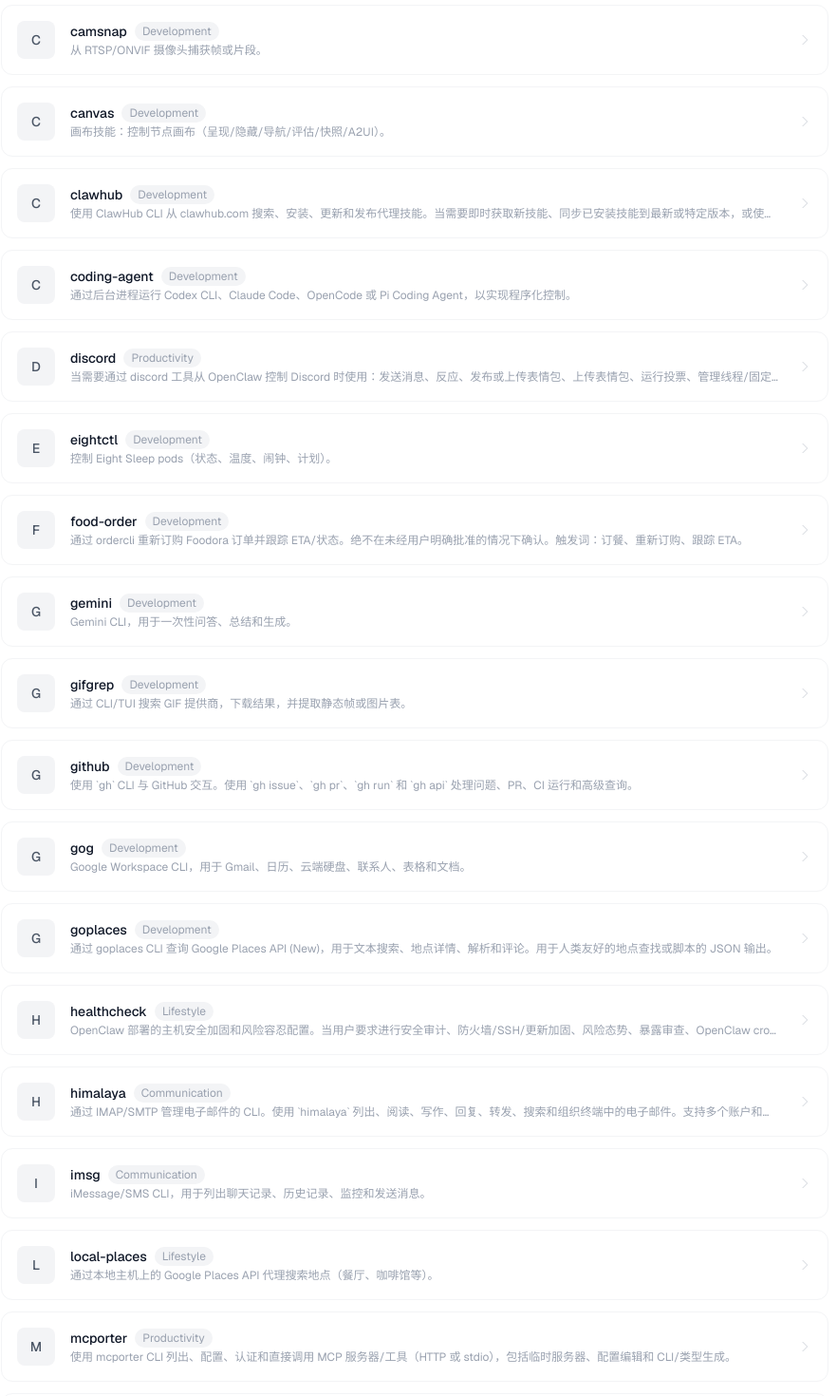
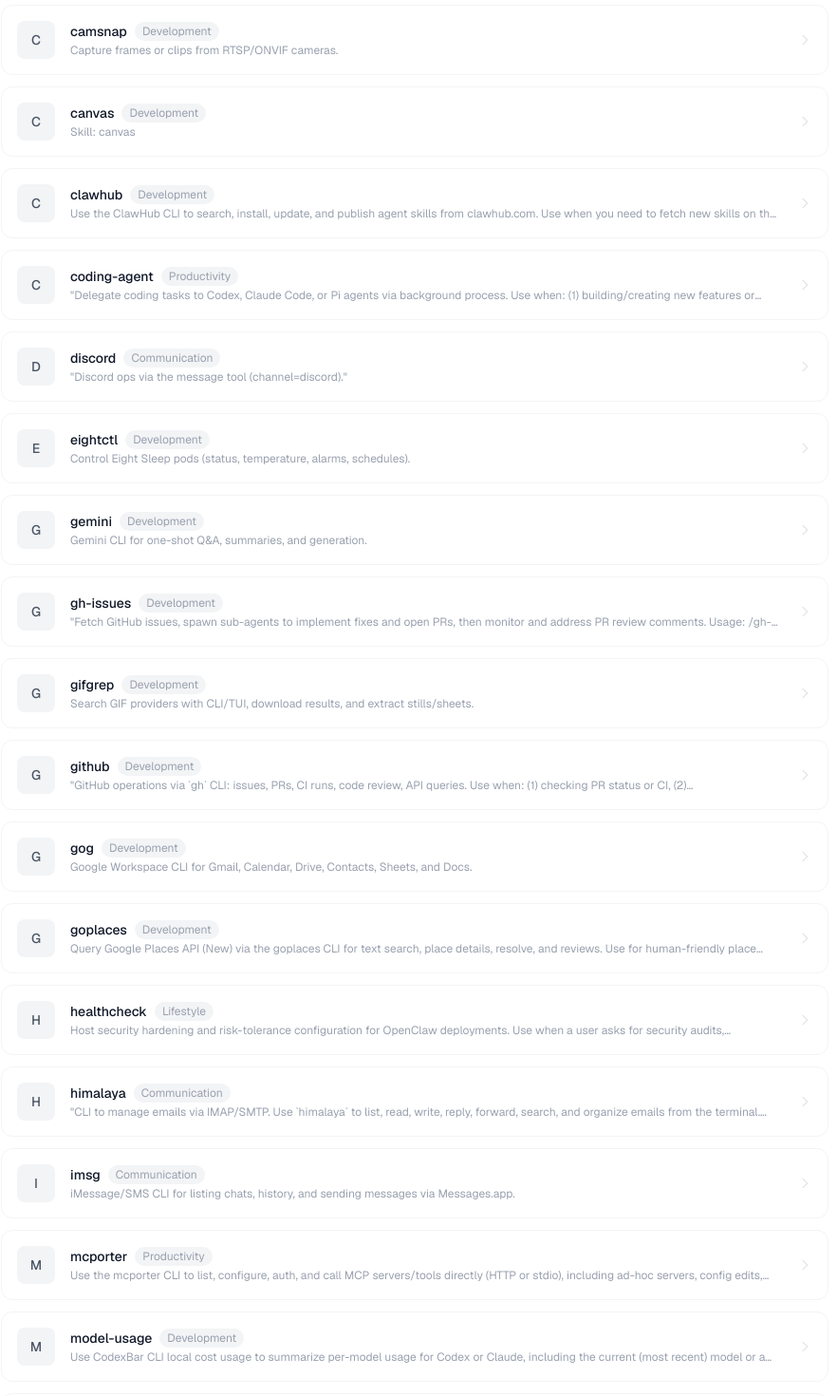
Before and after one commit to huangqianqian120/skillslibrary, a Next.js app: page / in a window 1280 px wide. Shown: the part 960-2430 px from the top of the page at 95% size, without its empty margins (319-1201 px from the left). Built offline with nearby package versions, Linux system fonts and the light colour scheme; no server answers.

Commit message:
fix: add missing subtitle for generate step

```diff
--- a/app/create/page.tsx
+++ b/app/create/page.tsx
@@ -42,6 +42,7 @@
   },
   generate: {
     title: '生成结果',
+    subtitle: '',
     generating: 'AI 正在生成 Skill...',
   },
   success: {
--- a/data/skills.ts
+++ b/data/skills.ts
@@ -7,62 +7,58 @@
 }
 
 export const skills: Skill[] = [
-  { id: '1password', name: '1password', description: '通过 1Password CLI (op) 进行设置和使用。适用于安装 CLI、启用桌面应用集成、登录（单账户或多账户）或通过 op 读取/注入/运行密钥。', category: 'Development' },
-  { id: 'apple-notes', name: 'apple-notes', description: '在 macOS 上通过 `memo` CLI 管理 Apple 备忘录（创建、查看、编辑、删除、搜索、移动和导出）。当用户要求添加备忘录、列出备忘录、搜索备忘录或管理备忘录文件夹时使用。', category: 'Productivity' },
-  { id: 'apple-reminders', name: 'apple-reminders', description: '在 macOS 上通过 `remindctl` CLI 管理 Apple 提醒事项（列出、添加、编辑、完成、删除）。支持列表、日期过滤和 JSON/纯文本输出。', category: 'Productivity' },
-  { id: 'bear-notes', name: 'bear-notes', description: '通过 grizzly CLI 创建、搜索和管理 Bear 备忘录。', category: 'Productivity' },
-  { id: 'blogwatcher', name: 'blogwatcher', description: '使用 blogwatcher CLI 监控博客和 RSS/Atom 订阅的更新。', category: 'Development' },
-  { id: 'blucli', name: 'blucli', description: 'BluOS CLI (blu)，用于发现、播放、分组和音量控制。', category: 'Development' },
-  { id: 'bluebubbles', name: 'bluebubbles', description: '当需要通过 BlueBubbles 发送或管理 iMessage 时使用（推荐 iMessage 集成）。调用通过通用消息工具执行，channel="bluebubbles"。', category: 'Communication' },
-  { id: 'camsnap', name: 'camsnap', description: '从 RTSP/ONVIF 摄像头捕获帧或片段。', category: 'Development' },
-  { id: 'canvas', name: 'canvas', description: '画布技能：控制节点画布（呈现/隐藏/导航/评估/快照/A2UI）。', category: 'Development' },
-  { id: 'clawhub', name: 'clawhub', description: '使用 ClawHub CLI 从 clawhub.com 搜索、安装、更新和发布代理技能。当需要即时获取新技能、同步已安装技能到最新或特定版本，或使用 npm 安装的 clawhub CLI 发布新的/更新的技能文件夹时使用。', category: 'Development' },
-  { id: 'coding-agent', name: 'coding-agent', description: '通过后台进程运行 Codex CLI、Claude Code、OpenCode 或 Pi Coding Agent，以实现程序化控制。', category: 'Development' },
-  { id: 'discord', name: 'discord', description: '当需要通过 discord 工具从 OpenClaw 控制 Discord 时使用：发送消息、反应、发布或上传表情包、上传表情包、运行投票、管理线程/固定/搜索、创建/编辑/删除频道和分类、获取权限或成员/频道信息、设置机器人在线状态/活动，或处理 Discord DM 或频道中的审核操作。', category: 'Productivity' },
-  { id: 'eightctl', name: 'eightctl', description: '控制 Eight Sleep  pods（状态、温度、闹钟、计划）。', category: 'Development' },
-  { id: 'food-order', name: 'food-order', description: '通过 ordercli 重新订购 Foodora 订单并跟踪 ETA/状态。绝不在未经用户明确批准的情况下确认。触发词：订餐、重新订购、跟踪 ETA。', category: 'Development' },
-  { id: 'gemini', name: 'gemini', description: 'Gemini CLI，用于一次性问答、总结和生成。', category: 'Development' },
-  { id: 'gifgrep', name: 'gifgrep', description: '通过 CLI/TUI 搜索 GIF 提供商，下载结果，并提取静态帧或图片表。', category: 'Development' },
-  { id: 'github', name: 'github', description: '使用 `gh` CLI 与 GitHub 交互。使用 `gh issue`、`gh pr`、`gh run` 和 `gh api` 处理问题、PR、CI 运行和高级查询。', category: 'Development' },
-  { id: 'gog', name: 'gog', description: 'Google Workspace CLI，用于 Gmail、日历、云端硬盘、联系人、表格和文档。', category: 'Development' },
-  { id: 'goplaces', name: 'goplaces', description: '通过 goplaces CLI 查询 Google Places API (New)，用于文本搜索、地点详情、解析和评论。用于人类友好的地点查找或脚本的 JSON 输出。', category: 'Development' },
-  { id: 'healthcheck', name: 'healthcheck', description: 'OpenClaw 部署的主机安全加固和风险容忍配置。当用户要求进行安全审计、防火墙/SSH/更新加固、风险态势、暴露审查、OpenClaw cron 定时任务或检查运行 OpenClaw 的机器（笔记本电脑、工作站、Pi、VPS）上的版本状态时使用。', category: 'Lifestyle' },
-  { id: 'himalaya', name: 'himalaya', description: '通过 IMAP/SMTP 管理电子邮件的 CLI。使用 `himalaya` 列出、阅读、写作、回复、转发、搜索和组织终端中的电子邮件。支持多个账户和 MML（MIME 元语言）消息撰写。', category: 'Communication' },
-  { id: 'imsg', name: 'imsg', description: 'iMessage/SMS CLI，用于列出聊天记录、历史记录、监控和发送消息。', category: 'Communication' },
-  { id: 'local-places', name: 'local-places', description: '通过本地主机上的 Google Places API 代理搜索地点（餐厅、咖啡馆等）。', category: 'Lifestyle' },
-  { id: 'mcporter', name: 'mcporter', description: '使用 mcporter CLI 列出、配置、认证和直接调用 MCP 服务器/工具（HTTP 或 stdio），包括临时服务器、配置编辑和 CLI/类型生成。', category: 'Productivity' },
-  { id: 'model-usage', name: 'model-usage', description: '使用 CodexBar CLI 本地成本使用情况来总结 Codex 或 Claude 的每个模型使用情况，包括当前（最近）的模型或完整的模型分解。当被要求从 codexbar 获取模型级别的使用/成本数据，或需要一个来自 codexbar cost JSON 的可脚本化的每个模型摘要时触发。', category: 'Development' },
-  { id: 'nano-banana-pro', name: 'nano-banana-pro', description: '通过 Gemini 3 Pro Image (Nano Banana Pro) 生成或编辑图像。', category: 'Productivity' },
-  { id: 'nano-pdf', name: 'nano-pdf', description: '使用自然语言指令编辑 PDF，通过 nano-pdf CLI。', category: 'Productivity' },
-  { id: 'notion', name: 'notion', description: 'Notion API，用于创建和管理页面、数据库和块。', category: 'Development' },
-  { id: 'obsidian', name: 'obsidian', description: '使用 obsidian-cli 处理 Obsidian 保险库（纯 Markdown 笔记）并进行自动化。', category: 'Productivity' },
-  { id: 'openai-image-gen', name: 'openai-image-gen', description: '通过 OpenAI Images API 批量生成图像。随机提示词采样器 + `index.html` 画廊。', category: 'Media' },
-  { id: 'openai-whisper-api', name: 'openai-whisper-api', description: '通过 OpenAI Audio Transcriptions API (Whisper) 转录音频。', category: 'Media' },
-  { id: 'openai-whisper', name: 'openai-whisper', description: '使用 Whisper CLI 进行本地语音转文本（无需 API 密钥）。', category: 'Development' },
-  { id: 'openhue', name: 'openhue', description: '通过 OpenHue CLI 控制飞利浦 Hue 灯/场景。', category: 'Development' },
-  { id: 'oracle', name: 'oracle', description: '使用 oracle CLI 的最佳实践（提示词 + 文件捆绑、引擎、会话和文件附件模式）。', category: 'Development' },
-  { id: 'ordercli', name: 'ordercli', description: '仅限 Foodora 的 CLI，用于检查过去的订单和活跃订单状态（Deliveroo 开发中）。', category: 'Development' },
-  { id: 'peekaboo', name: 'peekaboo', description: '使用 Peekaboo CLI 捕获和自动化 macOS 界面。', category: 'Development' },
-  { id: 'sag', name: 'sag', description: 'ElevenLabs 文本转语音，具有 mac 风格的 say UX。', category: 'Media' },
-  { id: 'session-logs', name: 'session-logs', description: '使用 jq 搜索和分析您自己的会话日志（旧对话/父对话）。', category: 'Development' },
-  { id: 'sherpa-onnx-tts', name: 'sherpa-onnx-tts', description: '通过 sherpa-onnx 进行本地文本转语音（离线，无需云端）。', category: 'Media' },
-  { id: 'skill-creator', name: 'skill-creator', description: '创建或更新 AgentSkills。当设计、结构化或打包带有脚本、引用和资产的技能时使用。', category: 'Development' },
-  { id: 'slack', name: 'slack', description: '当需要通过 slack 工具从 OpenClaw 控制 Slack 时使用，包括在 Slack 频道或 DM 中对消息做出反应或固定/取消固定项目。', category: 'Communication' },
-  { id: 'songsee', name: 'songsee', description: '使用 songsee CLI 从音频生成频谱图和特征面板可视化。', category: 'Development' },
-  { id: 'sonoscli', name: 'sonoscli', description: '控制 Sonos 音箱（发现/状态/播放/音量/分组）。', category: 'Development' },
-  { id: 'spotify-player', name: 'spotify-player', description: '终端 Spotify 播放/搜索 via spogo（首选）或 spotify_player。', category: 'Media' },
-  { id: 'summarize', name: 'summarize', description: '从 URL、播客和本地文件总结或提取文本/转录本（是"转录这个 YouTube/视频"的绝佳备选）。', category: 'Media' },
-  { id: 'things-mac', name: 'things-mac', description: '在 macOS 上通过 `things` CLI 管理 Things 3（通过 URL 方案添加/更新项目和待办事项；从本地 Things 数据库读取/搜索/列出）。当用户要求向 Things 添加任务、列出收件箱/今天/即将到来、搜索任务或检查项目/区域/标签时使用。', category: 'Development' },
-  { id: 'tmux', name: 'tmux', description: '远程控制 tmux 会话，通过发送击键和抓取窗格输出来实现交互式 CLI。', category: 'Development' },
-  { id: 'trello', name: 'trello', description: '通过 Trello REST API 管理 Trello 看板、列表和卡片。', category: 'Productivity' },
-  { id: 'video-frames', name: 'video-frames', description: '使用 ffmpeg 从视频中提取帧或短片段。', category: 'Development' },
-  { id: 'voice-call', name: 'voice-call', description: '通过 OpenClaw voice-call 插件启动语音通话。', category: 'Communication' },
-  { id: 'wacli', name: 'wacli', description: '通过 wacli CLI 向他人发送 WhatsApp 消息或搜索/同步 WhatsApp 历史记录（不用于普通用户聊天）。', category: 'Communication' },
-  { id: 'weather', name: 'weather', description: '获取当前天气和预报（无需 API 密钥）。', category: 'Lifestyle' },
-  { id: 'bmap-jsapi-gl', name: 'bmap-jsapi-gl', description: '百度地图 JSAPI WebGL (BMapGL) 开发指南：地图初始化、覆盖物、事件、图层、路径规划、地理编码等。适用于2D/2.5D地图开发。', category: 'Development' },
-  { id: 'bmap-jsapi-three', name: 'bmap-jsapi-three', description: '百度地图 JSAPI Three (MapVThree)：基于 three.js 的二三维一体化地图可视化库，支持 3D 模型加载、地理数据可视化、测量编辑、环境渲染等。', category: 'Development' },
-  { id: 'jsapi-ui-kit', name: 'jsapi-ui-kit', description: '百度地图轻量级 UI 组件库 (@baidumap/jsapi-ui-kit)，提供 PlaceSearch（地点搜索）和 PlaceDetail（POI 详情展示）组件。', category: 'Development' },
-  { id: 'skills-library', name: 'skills-library', description: '浏览和管理 OpenClaw 代理技能库。查看所有可用技能、按场景和分类筛选、从 GitHub 同步最新技能。', category: 'Productivity' }
+  { id: '1password', name: '1password', description: 'Set up and use 1Password CLI (op). Use when installing the CLI, enabling desktop app integration, signing in (single or multi-account), or reading/injecting/running secrets via op.', category: 'Development' },
+  { id: 'apple-notes', name: 'apple-notes', description: 'Manage Apple Notes via the `memo` CLI on macOS (create, view, edit, delete, search, move, and export notes). Use when a user asks OpenClaw to add a note, list notes, search notes, or manage note folders.', category: 'Productivity' },
+  { id: 'apple-reminders', name: 'apple-reminders', description: 'Manage Apple Reminders via remindctl CLI (list, add, edit, complete, delete). Supports lists, date filters, and JSON/plain output.', category: 'Productivity' },
+  { id: 'bear-notes', name: 'bear-notes', description: 'Create, search, and manage Bear notes via grizzly CLI.', category: 'Productivity' },
+  { id: 'blogwatcher', name: 'blogwatcher', description: 'Monitor blogs and RSS/Atom feeds for updates using the blogwatcher CLI.', category: 'Development' },
+  { id: 'blucli', name: 'blucli', description: 'BluOS CLI (blu) for discovery, playback, grouping, and volume.', category: 'Development' },
+  { id: 'bluebubbles', name: 'bluebubbles', description: 'Use when you need to send or manage iMessages via BlueBubbles (recommended iMessage integration). Calls go through the generic message tool with channel="bluebubbles".', category: 'Communication' },
+  { id: 'camsnap', name: 'camsnap', description: 'Capture frames or clips from RTSP/ONVIF cameras.', category: 'Development' },
+  { id: 'canvas', name: 'canvas', description: 'Skill: canvas', category: 'Development' },
+  { id: 'clawhub', name: 'clawhub', description: 'Use the ClawHub CLI to search, install, update, and publish agent skills from clawhub.com. Use when you need to fetch new skills on the fly, sync installed skills to latest or a specific version, or publish new/updated skill folders with the npm-installed clawhub CLI.', category: 'Development' },
+  { id: 'coding-agent', name: 'coding-agent', description: '"Delegate coding tasks to Codex, Claude Code, or Pi agents via background process. Use when: (1) building/creating new features or apps, (2) reviewing PRs (spawn in temp dir), (3) refactoring large codebases, (4) iterative coding that needs file exploration. NOT for: simple one-liner fixes (just edit), reading code (use read tool), or any work in ~/clawd workspace (never spawn agents here). Requires a bash tool that supports pty:true."', category: 'Productivity' },
+  { id: 'discord', name: 'discord', description: '"Discord ops via the message tool (channel=discord)."', category: 'Communication' },
+  { id: 'eightctl', name: 'eightctl', description: 'Control Eight Sleep pods (status, temperature, alarms, schedules).', category: 'Development' },
+  { id: 'gemini', name: 'gemini', description: 'Gemini CLI for one-shot Q&A, summaries, and generation.', category: 'Development' },
+  { id: 'gh-issues', name: 'gh-issues', description: '"Fetch GitHub issues, spawn sub-agents to implement fixes and open PRs, then monitor and address PR review comments. Usage: /gh-issues [owner/repo] [--label bug] [--limit 5] [--milestone v1.0] [--assignee @me] [--fork user/repo] [--watch] [--interval 5] [--reviews-only] [--cron] [--dry-run] [--model glm-5] [--notify-channel -1002381931352]"', category: 'Development' },
+  { id: 'gifgrep', name: 'gifgrep', description: 'Search GIF providers with CLI/TUI, download results, and extract stills/sheets.', category: 'Development' },
+  { id: 'github', name: 'github', description: '"GitHub operations via `gh` CLI: issues, PRs, CI runs, code review, API queries. Use when: (1) checking PR status or CI, (2) creating/commenting on issues, (3) listing/filtering PRs or issues, (4) viewing run logs. NOT for: complex web UI interactions requiring manual browser flows (use browser tooling when available), bulk operations across many repos (script with gh api), or when gh auth is not configured."', category: 'Development' },
+  { id: 'gog', name: 'gog', description: 'Google Workspace CLI for Gmail, Calendar, Drive, Contacts, Sheets, and Docs.', category: 'Development' },
+  { id: 'goplaces', name: 'goplaces', description: 'Query Google Places API (New) via the goplaces CLI for text search, place details, resolve, and reviews. Use for human-friendly place lookup or JSON output for scripts.', category: 'Development' },
+  { id: 'healthcheck', name: 'healthcheck', description: 'Host security hardening and risk-tolerance configuration for OpenClaw deployments. Use when a user asks for security audits, firewall/SSH/update hardening, risk posture, exposure review, OpenClaw cron scheduling for periodic checks, or version status checks on a machine running OpenClaw (laptop, workstation, Pi, VPS).', category: 'Lifestyle' },
+  { id: 'himalaya', name: 'himalaya', description: '"CLI to manage emails via IMAP/SMTP. Use `himalaya` to list, read, write, reply, forward, search, and organize emails from the terminal. Supports multiple accounts and message composition with MML (MIME Meta Language)."', category: 'Communication' },
+  { id: 'imsg', name: 'imsg', description: 'iMessage/SMS CLI for listing chats, history, and sending messages via Messages.app.', category: 'Communication' },
+  { id: 'mcporter', name: 'mcporter', description: 'Use the mcporter CLI to list, configure, auth, and call MCP servers/tools directly (HTTP or stdio), including ad-hoc servers, config edits, and CLI/type generation.', category: 'Productivity' },
+  { id: 'model-usage', name: 'model-usage', description: 'Use CodexBar CLI local cost usage to summarize per-model usage for Codex or Claude, including the current (most recent) model or a full model breakdown. Trigger when asked for model-level usage/cost data from codexbar, or when you need a scriptable per-model summary from codexbar cost JSON.', category: 'Development' },
+  { id: 'nano-banana-pro', name: 'nano-banana-pro', description: 'Generate or edit images via Gemini 3 Pro Image (Nano Banana Pro).', category: 'Productivity' },
+  { id: 'nano-pdf', name: 'nano-pdf', description: 'Edit PDFs with natural-language instructions using the nano-pdf CLI.', category: 'Productivity' },
+  { id: 'notion', name: 'notion', description: 'Notion API for creating and managing pages, databases, and blocks.', category: 'Development' },
+  { id: 'obsidian', name: 'obsidian', description: 'Work with Obsidian vaults (plain Markdown notes) and automate via obsidian-cli.', category: 'Productivity' },
+  { id: 'openai-image-gen', name: 'openai-image-gen', description: 'Batch-generate images via OpenAI Images API. Random prompt sampler + `index.html` gallery.', category: 'Media' },
+  { id: 'openai-whisper-api', name: 'openai-whisper-api', description: 'Transcribe audio via OpenAI Audio Transcriptions API (Whisper).', category: 'Media' },
+  { id: 'openai-whisper', name: 'openai-whisper', description: 'Local speech-to-text with the Whisper CLI (no API key).', category: 'Development' },
+  { id: 'openhue', name: 'openhue', description: 'Control Philips Hue lights and scenes via the OpenHue CLI.', category: 'Development' },
+  { id: 'oracle', name: 'oracle', description: 'Best practices for using the oracle CLI (prompt + file bundling, engines, sessions, and file attachment patterns).', category: 'Development' },
+  { id: 'ordercli', name: 'ordercli', description: 'Foodora-only CLI for checking past orders and active order status (Deliveroo WIP).', category: 'Development' },
+  { id: 'peekaboo', name: 'peekaboo', description: 'Capture and automate macOS UI with the Peekaboo CLI.', category: 'Development' },
+  { id: 'sag', name: 'sag', description: 'ElevenLabs text-to-speech with mac-style say UX.', category: 'Media' },
+  { id: 'session-logs', name: 'session-logs', description: 'Search and analyze your own session logs (older/parent conversations) using jq.', category: 'Development' },
+  { id: 'sherpa-onnx-tts', name: 'sherpa-onnx-tts', description: 'Local text-to-speech via sherpa-onnx (offline, no cloud)', category: 'Media' },
+  { id: 'skill-creator', name: 'skill-creator', description: 'Create or update AgentSkills. Use when designing, structuring, or packaging skills with scripts, references, and assets.', category: 'Development' },
+  { id: 'slack', name: 'slack', description: 'Use when you need to control Slack from OpenClaw via the slack tool, including reacting to messages or pinning/unpinning items in Slack channels or DMs.', category: 'Communication' },
+  { id: 'songsee', name: 'songsee', description: 'Generate spectrograms and feature-panel visualizations from audio with the songsee CLI.', category: 'Development' },
+  { id: 'sonoscli', name: 'sonoscli', description: 'Control Sonos speakers (discover/status/play/volume/group).', category: 'Development' },
+  { id: 'spotify-player', name: 'spotify-player', description: 'Terminal Spotify playback/search via spogo (preferred) or spotify_player.', category: 'Media' },
+  { id: 'summarize', name: 'summarize', description: 'Summarize or extract text/transcripts from URLs, podcasts, and local files (great fallback for “transcribe this YouTube/video”).', category: 'Media' },
+  { id: 'things-mac', name: 'things-mac', description: 'Manage Things 3 via the `things` CLI on macOS (add/update projects+todos via URL scheme; read/search/list from the local Things database). Use when a user asks OpenClaw to add a task to Things, list inbox/today/upcoming, search tasks, or inspect projects/areas/tags.', category: 'Development' },
+  { id: 'tmux', name: 'tmux', description: 'Remote-control tmux sessions for interactive CLIs by sending keystrokes and scraping pane output.', category: 'Development' },
+  { id: 'trello', name: 'trello', description: 'Manage Trello boards, lists, and cards via the Trello REST API.', category: 'Productivity' },
+  { id: 'video-frames', name: 'video-frames', description: 'Extract frames or short clips from videos using ffmpeg.', category: 'Development' },
+  { id: 'voice-call', name: 'voice-call', description: 'Start voice calls via the OpenClaw voice-call plugin.', category: 'Communication' },
+  { id: 'wacli', name: 'wacli', description: 'Send WhatsApp messages to other people or search/sync WhatsApp history via the wacli CLI (not for normal user chats).', category: 'Communication' },
+  { id: 'weather', name: 'weather', description: '"Get current weather and forecasts via wttr.in or Open-Meteo. Use when: user asks about weather, temperature, or forecasts for any location. NOT for: historical weather data, severe weather alerts, or detailed meteorological analysis. No API key needed."', category: 'Lifestyle' },
+  { id: 'xurl', name: 'xurl', description: 'A CLI tool for making authenticated requests to the X (Twitter) API. Use this skill when you need to post tweets, reply, quote, search, read posts, manage followers, send DMs, upload media, or interact with any X API v2 endpoint.', category: 'Development' }
 ]
 
 export const categories = [
```
